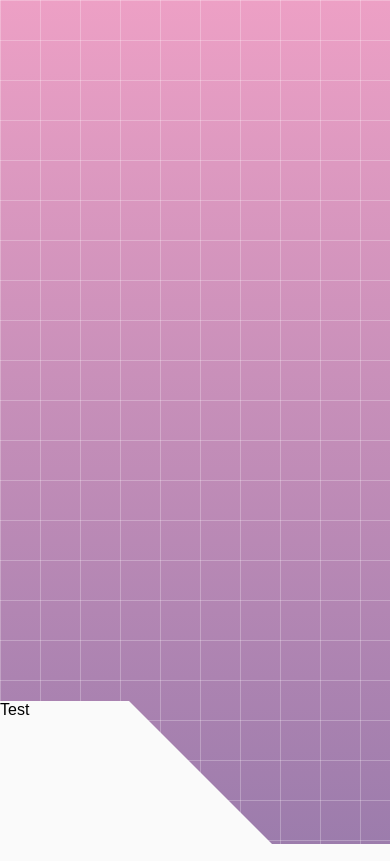
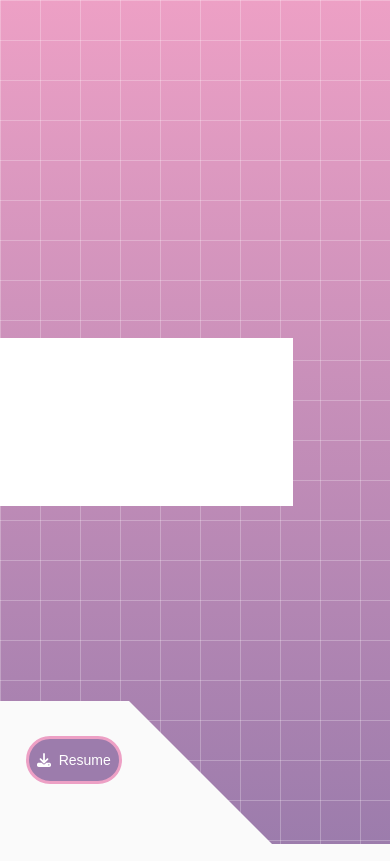
Before and after one commit to rkmiller131/portfolio, a React (Create React App) app in the folder client/: page / in a window 390 px wide. Built offline with nearby package versions, Linux system fonts and the light colour scheme; the HTML template or start-up script is replaced by a standard one.

Commit message:
refined action button and added placement div for hero content

```diff
--- a/client/src/components/Hero.jsx
+++ b/client/src/components/Hero.jsx
@@ -1,11 +1,17 @@
 import React from 'react';
+import { FontAwesomeIcon } from '@fortawesome/react-fontawesome';
+import { faDownload } from '@fortawesome/free-solid-svg-icons';
 
 export default function Hero() {
   return (
     <div className="hero-container">
       <div className="white-grid"></div>
+      <div className="placement"></div>
       <div className="hero-slant">
-        Test
+        <button className="hero-btn">
+          <FontAwesomeIcon icon={faDownload} className="hero-btn-icon" />
+          Resume
+        </button>
       </div>
     </div>
   )
--- a/client/src/styles/styles.scss
+++ b/client/src/styles/styles.scss
@@ -7,14 +7,18 @@ $black-to-purple: linear-gradient(#202123, #9c7cac);
 $purple-to-black: linear-gradient(#9c7cac, #202123);
 
 * {
+  box-sizing: border-box;
   font-family: 'Jua', sans-serif;
   background-color: #FAFAFA;
   margin: 0;
   padding: 0;
+  cursor: url('https://res.cloudinary.com/dnr41r1lq/image/upload/v1691460747/icons8-cursor-64_qbudfa.png'), pointer;
 }
 
 .hero-container {
   display: flex;
+  position: relative;
+  align-items: center;
   width: 100%;
   min-height: 100vh;
   color: black;
@@ -35,12 +39,23 @@ $purple-to-black: linear-gradient(#9c7cac, #202123);
     linear-gradient(to bottom, rgba(255, 255, 255, 0.25) 1px, transparent 1px);
 }
 
+.placement {
+  width: 75%;
+  height: 20vh;
+  position: absolute;
+  background-color: white;
+  align-self: center;
+}
+
 .hero-slant {
   align-self: flex-end;
   position: relative;
   background-color: #FAFAFA;
   height: 17vh;
   width: 33vw;
+  &.dark {
+    background-color: #202123;
+  }
 }
 
 .hero-slant::after {
@@ -56,6 +71,60 @@ $purple-to-black: linear-gradient(#9c7cac, #202123);
   border-bottom-color: #FAFAFA;
 }
 
+.hero-btn-icon {
+  background: transparent;
+  color: white;
+  font-size: 28px;
+  margin-right: 15px;
+}
+
+.hero-btn {
+  position: absolute;
+  top: 25%;
+  left: 20%;
+  height: 6rem;
+  width: 16rem;
+  border: 4px solid #eda0c5;
+  border-radius: 4rem 4rem;
+  background-color: #9c7cac;
+  color: white;
+  font-size: 28px;
+  z-index: 1;
+}
+
+.hero-btn:hover {
+  background-color: #9b98ca;
+  border: 4px solid #5e253c;
+}
+.hero-btn:active {
+  background-color: #8c89b6;
+}
+
+@media screen and (max-width: 900px) {
+  .hero-btn-icon {
+    font-size: 18px;
+    margin-right: 10px;
+  }
+  .hero-btn {
+    height: 4rem;
+    width: 12rem;
+    font-size: 18px;
+    border-radius: 3rem 3rem;
+    border: 3px solid #eda0c5;
+  }
+}
+@media screen and (max-width: 600px) {
+  .hero-btn-icon {
+    font-size: 14px;
+    margin-right: 8px;
+  }
+  .hero-btn {
+    height: 3rem;
+    width: 6rem;
+    font-size: 14px;
+    border-radius: 2rem 2rem;
+  }
+}
 // className = 'body dark'
 
 /*
--- a/package.json
+++ b/package.json
@@ -16,6 +16,9 @@
   "author": "Rachel Miller",
   "license": "ISC",
   "dependencies": {
+    "@fortawesome/fontawesome-svg-core": "^6.4.2",
+    "@fortawesome/free-solid-svg-icons": "^6.4.2",
+    "@fortawesome/react-fontawesome": "^0.2.0",
     "axios": "^1.4.0",
     "express": "^4.18.2",
     "path": "^0.12.7",
```
Also changed, not shown: .babelrc.js, 2 other files (tests, documents, lock files or other folders).
